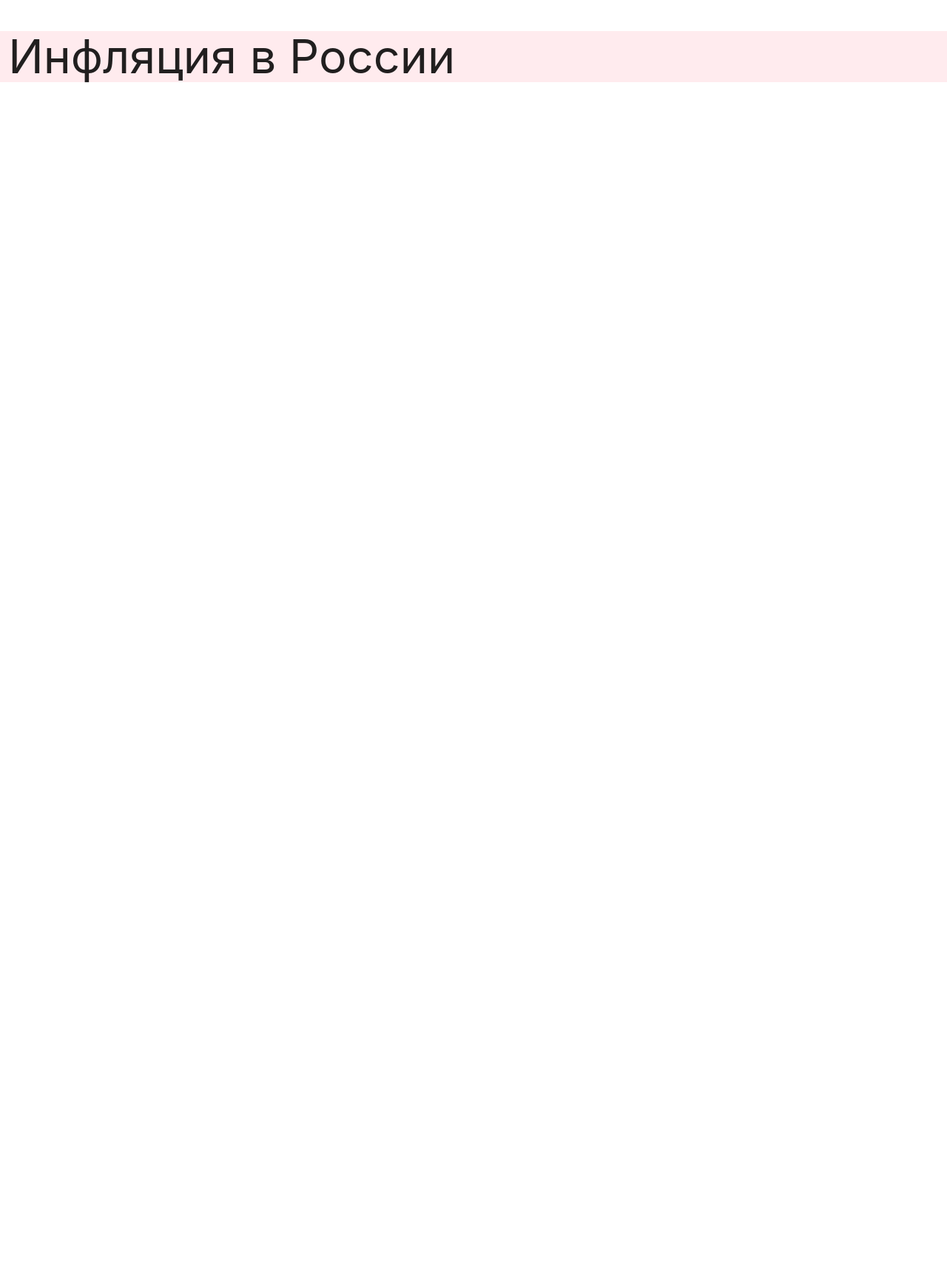
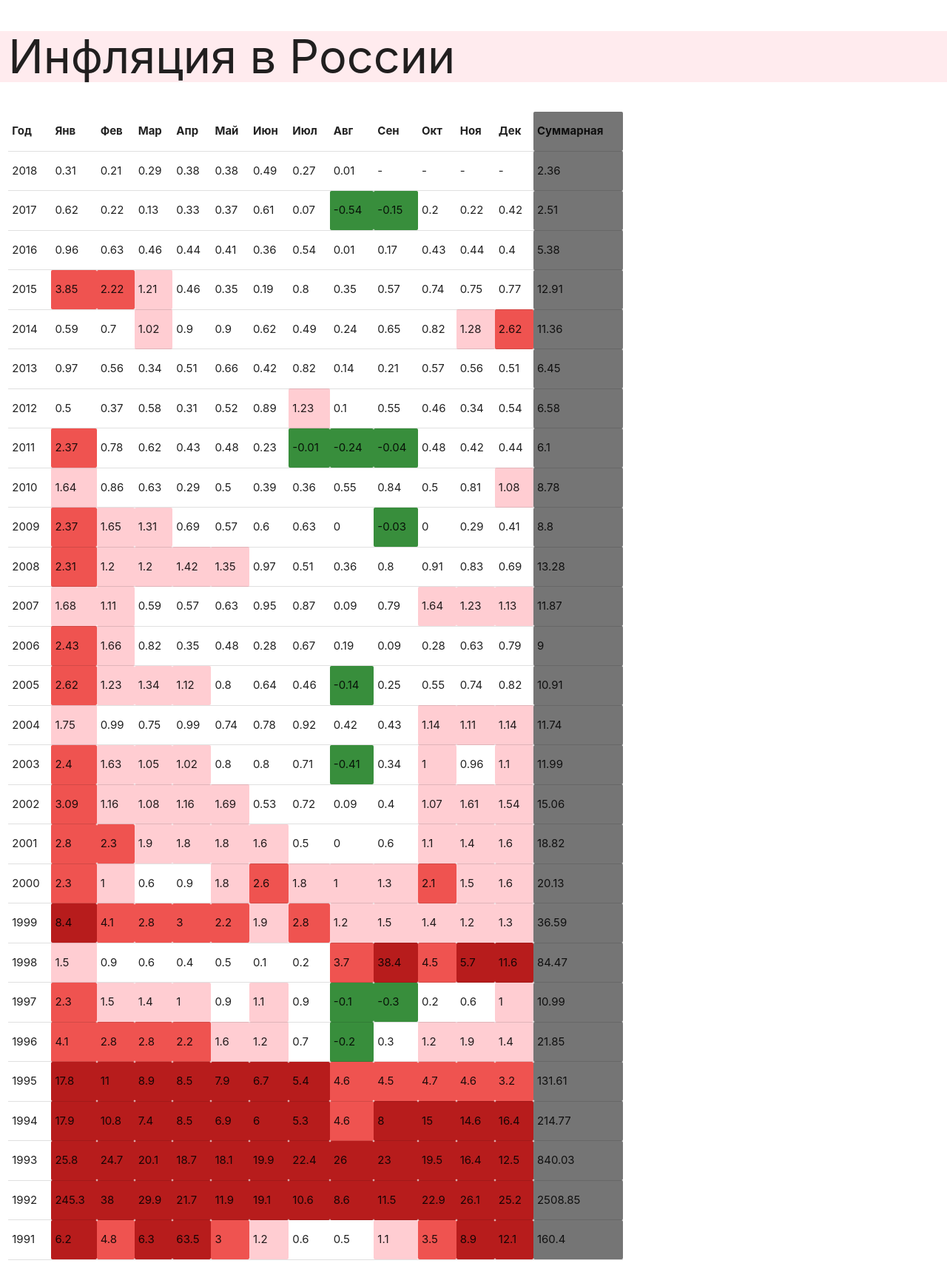
Before and after one commit to UlvacMoscow/Django_netology, a Django app: page / in a window 1280 px wide. Shown: the whole page at 74% size. Before the commit the page ends 112 px from the top, so only its background shows below. Run offline with Django 3.2, Linux system fonts and the light colour scheme.

Commit message:
task1/views complete v3

```diff
--- a/dynamic-templates/task1/app/templates/inflation.html
+++ b/dynamic-templates/task1/app/templates/inflation.html
@@ -17,8 +17,42 @@
       <div class="row">
         <h1 class="col s12 red lighten-5">Инфляция в России</h1>
         <ul class="col s12 m8">
+            <table class="bordered">
+                <thead>
+                    {% for column in columns %}
+                        {% if column == 'Суммарная'%}
+                            <th class="grey darken-1">{{ column }}</th>
+                        {% else %}
+                            <th class="">{{ column }}</th>
+                        {% endif %}
+                    {% endfor %}
+                </thead>
+                <tbody>
+                    {% for row in inflation %}
+                        <tr>
+                            {% for key, value in row.items %}
+                                {% if key == 'Суммарная' %}
+                                    <td class="grey darken-1">{{ value }}</td>
+                                {% elif value < 0 %}
+                                    <td class="green darken-2">{{ value }}</td>
+                                {% elif value < 1 %}
+                                    <td class="">{{ value }}</td>
+                                {% elif value < 2 %}
+                                    <td class="red lighten-4">{{ value }}</td>
+                                {% elif  value <= 5 %}
+                                    <td class="red lighten-1">{{ value }}</td>
+                                {% elif value > 5 %}
+                                    <td class="red darken-4">{{ value }}</td>
+                                {% else %}
+                                    <td class="">{{ value }}</td>
+                                {% endif %}
 
-        <!-- Ваша логика -->
+                            {% endfor %}
+                        </tr>
+                    {% endfor %}
+                </tbody>
+            </table>
+       <!-- Ваша логика -->
 
         </ul>
       </div>
--- a/dynamic-templates/task1/app/views.py
+++ b/dynamic-templates/task1/app/views.py
@@ -15,19 +15,44 @@ class InflationView(TemplateView):
         all_stats = []
 
         with open (INFLATION_RUSSIA, encoding='utf8') as csvfile:
+            # dictreader = csv.DictReader(csvfile)
+            # print('dictreader ', dictreader)
+            # for row in dictreader:
+            #     # print(row['Год'])
+            #     print(list(row)[0])
+            #     print('1 ', row[0])
+
+
+
+
+
+
+
+
             reader = csv.reader(csvfile, delimiter = ';')
             reader = list(reader)
             temp = reader.pop(0)
-            for stat_row in reader:
+            convert_float = lambda x: '-' if '' else float(x)
+            for stat_row in reader:  # reader[1:] со второго элемента
+                print('stat_row ',stat_row)
                 full_row = {}
                 for num in range(len(temp)):
-                    full_row[temp[num]] = stat_row[num]
+                    if num == 0:
+                        full_row[temp[num]] = stat_row[num]
+                    elif stat_row[num] == '':
+                        full_row[temp[num]] = '-'
+                    elif float(stat_row[num]) % 1 == 0:
+                        full_row[temp[num]] = int(stat_row[num])
+                    else:
+                        full_row[temp[num]] = float(stat_row[num])
                 all_stats.append(full_row)
 
         for st in all_stats:
             print(st)
 
         # чтение csv-файла и заполнение контекста
-        context = {}
+        context = {'inflation' : all_stats,
+                   'columns' : temp,
+                   'zero' : 0.31 }
         return render(request, self.template_name,
                       context)
```
